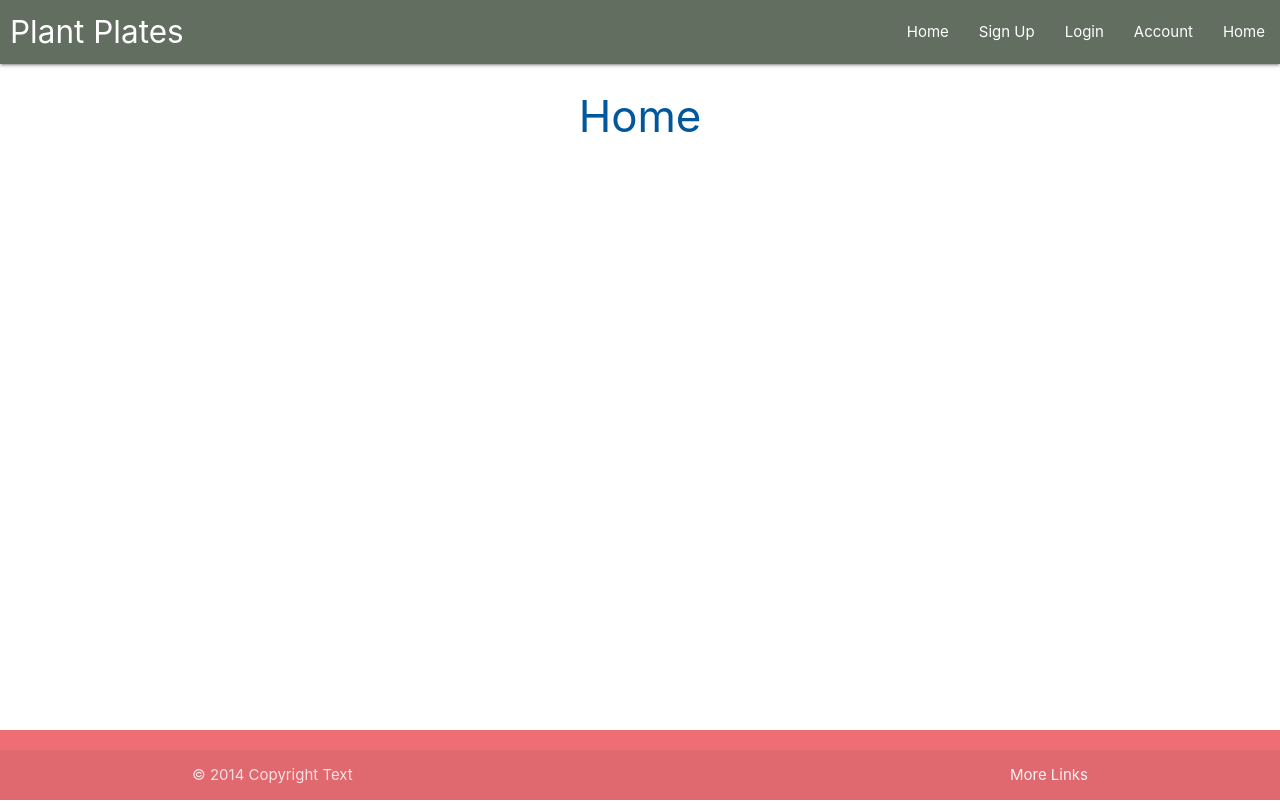
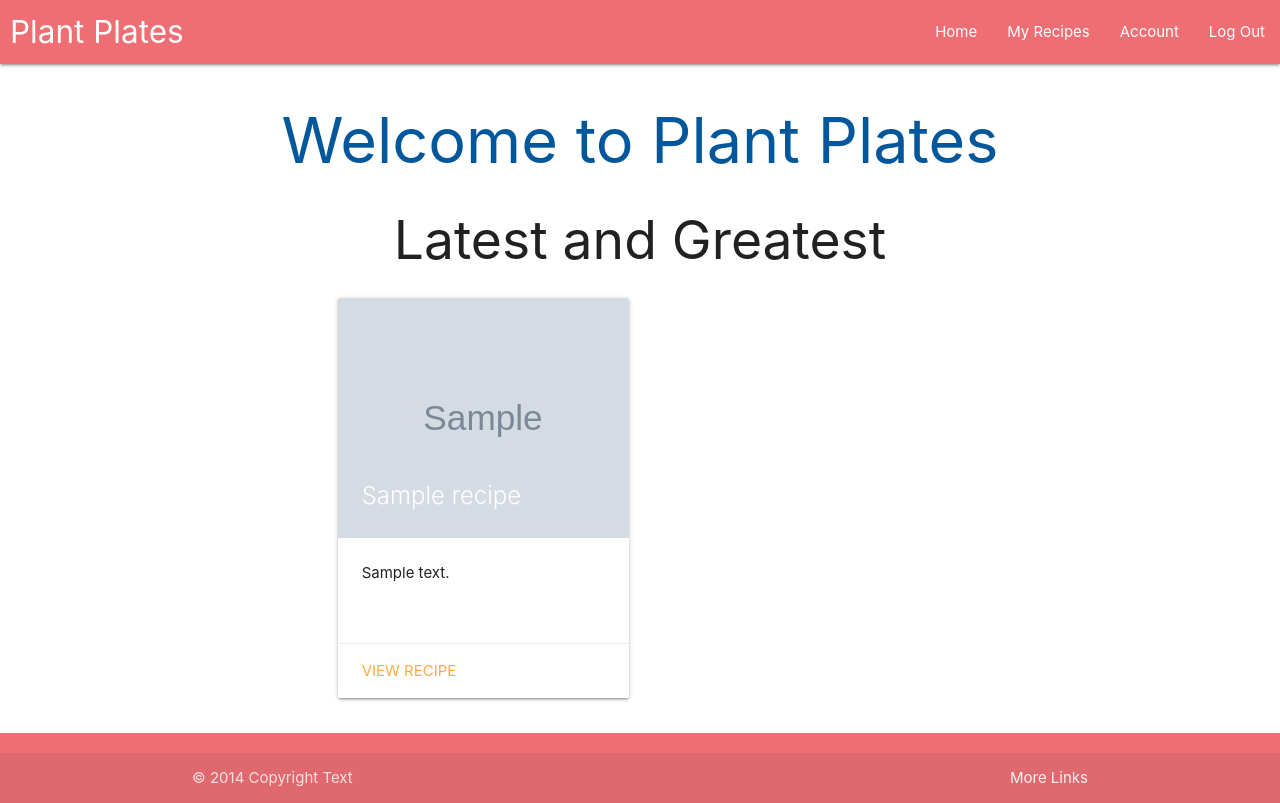
Before and after one commit to FraserR1188/plant-plates, a Flask app: page / in a window 1280 px wide. Run offline with Flask 2, Linux system fonts and the light colour scheme; a user stored in the database is signed in; tables that the repository leaves empty hold one stand-in row (values such as "Sample post"); grey boxes marked "Sample" are stand-in pictures.

Commit message:
Add dynamic nav barand also recently added section on the home page

```diff
--- a/plantplates/models.py
+++ b/plantplates/models.py
@@ -73,6 +73,7 @@ class Recipe(db.Model):
     image_url = db.Column(db.String(500))
     seasonal = db.Column(db.String(50))
     total_time = db.Column(db.Integer, nullable=False)
+    created_at = db.Column(db.DateTime, default=datetime.utcnow, nullable=False)
     steps_to_prepare = db.Column(db.Text)
     summary = db.Column(db.Text)
     yield_ = db.Column(db.Integer)
--- a/plantplates/routes.py
+++ b/plantplates/routes.py
@@ -26,7 +26,9 @@ login_manager.login_view = 'login'  # The endpoint name for your login page
 
 @app.route("/")
 def home():
-    return render_template("home.html")
+    latest_recipes = Recipe.query.order_by(
+        Recipe.created_at.desc()).limit(4).all()
+    return render_template("home.html", latest_recipes=latest_recipes)
 
 
 @login_manager.user_loader
--- a/plantplates/static/css/style.css
+++ b/plantplates/static/css/style.css
@@ -15,3 +15,14 @@ main {
 .brand-logo {
   margin-left: 10px;
 }
+
+.card-image {
+  height: 300px;
+  overflow: hidden;
+}
+
+.card-image img {
+  width: 100%;
+  height: 100%;
+  object-fit: cover;
+}
--- a/plantplates/templates/base.html
+++ b/plantplates/templates/base.html
@@ -16,18 +16,21 @@
 
   <body>
     <header>
-      <nav class="header-color">
+      <nav>
         <div class="nav-wrapper">
           <a href="{{ url_for('home') }}" class="brand-logo">Plant Plates</a>
-          <a href="#" data-target="mobile-demo" class="sidenav-trigger"
-            ><i class="material-icons">menu</i></a
-          >
-          <ul class="right hide-on-med-and-down">
+          <ul id="nav-mobile" class="right hide-on-med-and-down">
+            {% if current_user.is_authenticated %}
+            <!-- Links for logged-in users -->
             <li><a href="{{ url_for('home') }}">Home</a></li>
+            <li><a href="{{ url_for('my_recipes') }}">My Recipes</a></li>
+            <li><a href="{{ url_for('account') }}">Account</a></li>
+            <li><a href="{{ url_for('logout') }}">Log Out</a></li>
+            {% else %}
+            <!-- Links for visitors who are not logged in -->
             <li><a href="{{ url_for('signup') }}">Sign Up</a></li>
-            <li><a href="{{ url_for('login') }}">Login</a></li>
-            <li><a href="{{ url_for('account') }}">Account</a></li>
-            <li><a href="">Home</a></li>
+            <li><a href="{{ url_for('login') }}">Log In</a></li>
+            {% endif %}
           </ul>
         </div>
       </nav>
--- a/plantplates/templates/home.html
+++ b/plantplates/templates/home.html
@@ -1,5 +1,39 @@
 {% extends "base.html" %} {% block content %}
 
-<h3 class="light-blue-text text-darken-4 center-align">Home</h3>
+<h1 class="light-blue-text text-darken-4 center-align">
+  Welcome to Plant Plates
+</h1>
+<body>
+  <div class="container">
+    <h2 class="center-align">Latest and Greatest</h2>
+    <div class="row">
+      {% for recipe in latest_recipes %}
+      <div class="col s12 m6">
+        <div class="card medium">
+          <div class="card-image">
+            {% if recipe.image_url %}
+            <img src="{{ recipe.image_url }}" alt="{{ recipe.title }}" />
+            {% else %}
+            <img
+              src="{{ url_for('static', filename='placeholder.png') }}"
+              alt="No Image Available"
+            />
+            {% endif %}
+            <span class="card-title">{{ recipe.title }}</span>
+          </div>
+          <div class="card-content">
+            <p>{{ recipe.summary or "No summary available." }}</p>
+          </div>
+          <div class="card-action">
+            <a href="{{ url_for('recipe_detail', recipe_id=recipe.id) }}"
+              >View Recipe</a
+            >
+          </div>
+        </div>
+      </div>
+      {% endfor %}
+    </div>
+  </div>
 
-{% endblock %}
+  {% endblock %}
+</body>
```
